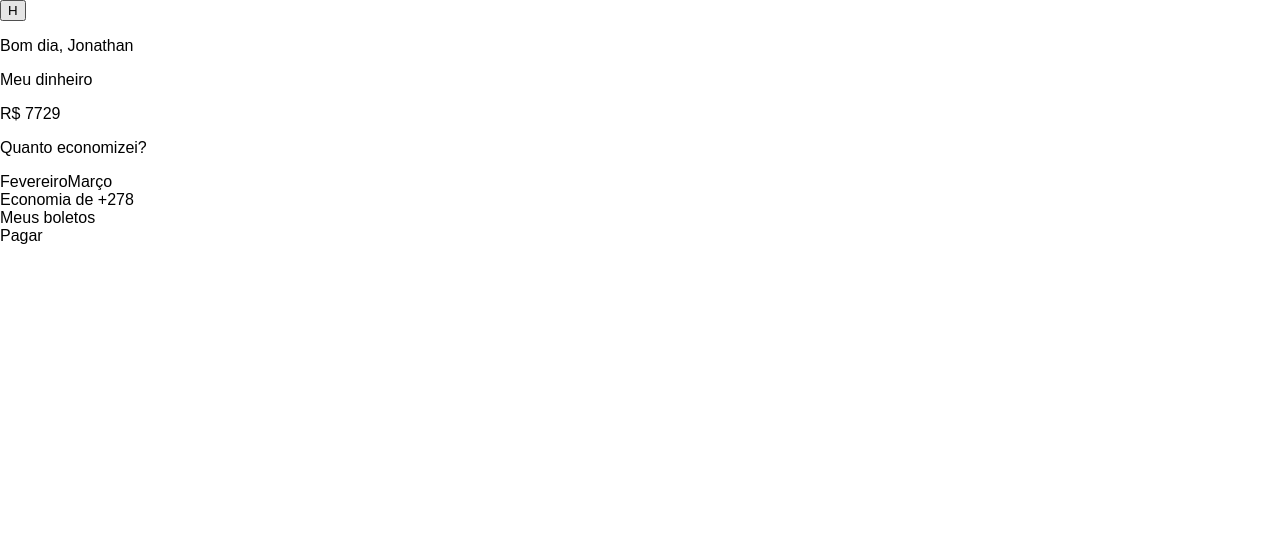
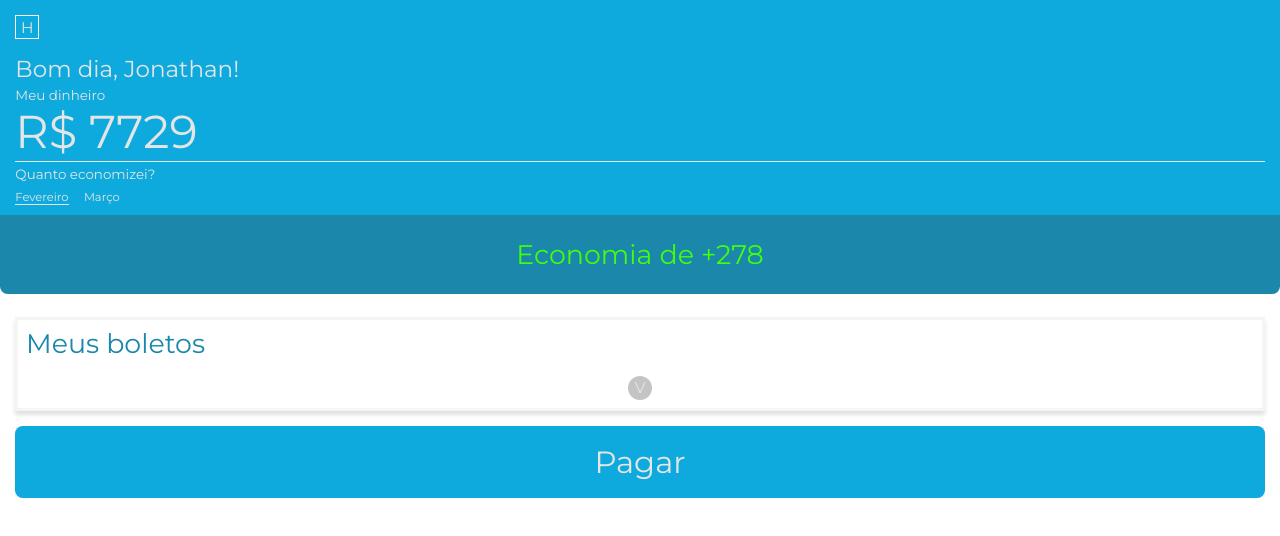
Before and after one commit to jonathan-santos/pague-ze, a React (Create React App) app: page / in a window 1280 px wide. Shown: the top 536 px of the page. Built offline with nearby package versions, Linux system fonts and the light colour scheme.

Commit message:
Stylized page Home and added state to it, added default app style to global.css

```diff
--- a/public/index.html
+++ b/public/index.html
@@ -1,43 +1,14 @@
 <!DOCTYPE html>
-<html lang="en">
+<html lang="pt-BR">
   <head>
     <meta charset="utf-8" />
-    <link rel="icon" href="%PUBLIC_URL%/favicon.ico" />
     <meta name="viewport" content="width=device-width, initial-scale=1" />
-    <meta name="theme-color" content="#000000" />
-    <meta
-      name="description"
-      content="Web site created using create-react-app"
-    />
-    <link rel="apple-touch-icon" href="%PUBLIC_URL%/logo192.png" />
-    <!--
-      manifest.json provides metadata used when your web app is installed on a
-      user's mobile device or desktop. See https://developers.google.com/web/fundamentals/web-app-manifest/
-    -->
-    <link rel="manifest" href="%PUBLIC_URL%/manifest.json" />
-    <!--
-      Notice the use of %PUBLIC_URL% in the tags above.
-      It will be replaced with the URL of the `public` folder during the build.
-      Only files inside the `public` folder can be referenced from the HTML.
-
-      Unlike "/favicon.ico" or "favicon.ico", "%PUBLIC_URL%/favicon.ico" will
-      work correctly both with client-side routing and a non-root public URL.
-      Learn how to configure a non-root public URL by running `npm run build`.
-    -->
-    <title>React App</title>
+    <link rel="preconnect" href="https://fonts.gstatic.com">
+    <link href="https://fonts.googleapis.com/css2?family=Montserrat&display=swap" rel="stylesheet">
+    <title>Pague Zé</title>
   </head>
   <body>
     <noscript>You need to enable JavaScript to run this app.</noscript>
     <div id="root"></div>
-    <!--
-      This HTML file is a template.
-      If you open it directly in the browser, you will see an empty page.
-
-      You can add webfonts, meta tags, or analytics to this file.
-      The build step will place the bundled scripts into the <body> tag.
-
-      To begin the development, run `npm start` or `yarn start`.
-      To create a production bundle, use `npm run build` or `yarn build`.
-    -->
   </body>
 </html>
--- a/src/global.css
+++ b/src/global.css
@@ -1,10 +1,30 @@
+:root {
+    font-size: 60%;
+
+    --cor-principal: #0EAADE;
+    --cor-principal-escuro: #1A87AB;
+    --cor-texto-claro: #E5E5E5;
+    --cor-fundo-claro: #FFFFFF;
+    --cor-fundo-semi-escuro: #F5F5F5;
+    --cor-positivo: #3FFF0F;
+    --cor-negativo: #FF5555;
+}
+
 *, *::before, *::after {
     box-sizing: border-box;
+    margin: 0;
+    padding: 0;
     text-rendering: optimizeLegibility;
 }
 
-html, body {
-    margin: 0;
-    padding: 0;
-    font-family: sans-serif;
+body {
+    background-color: var(--cor-fundo-claro);
 }
+
+body,
+input,
+button,
+textarea {
+    font: 500 1.6rem 'Montserrat', sans-serif;
+    color: var(--cor-texto-claro);
+}
--- a/src/pages/home/index.js
+++ b/src/pages/home/index.js
@@ -1,31 +1,55 @@
+import { useState } from "react"
+
+import './style.css'
+
 function Home() {
+    const [user, setUser] = useState({ name: "Jonathan", money: 7729 })
+    const [yearEconomy, setYearEconomy] = useState([
+        { month: "Fevereiro", value: "278" },
+        { month: "Março", value: "-50" }
+    ])
+    const [selectedMonth, setSelectedMonth] = useState(0)
+
+    const onMonthClicked = (index) => {
+        setSelectedMonth(index)
+    }
+
     return (
         <>
-            <button class='menu-button'>H</button>
+            <div className="topo">
+                <button className="menu-button">
+                    H
+                </button>
 
-            <p>Bom dia, Jonathan</p>
+                <p className='saudacao'>Bom dia, {user.name}!</p>
 
-            <p>Meu dinheiro</p>
+                <p className='subtitulo'>Meu dinheiro</p>
 
-            <p>R$ 7729</p>
+                <p className='dinheiro'>R$ {user.money}</p>
 
-            <p>Quanto economizei?</p>
+                <p className='subtitulo'>Quanto economizei?</p>
 
-            <div>
-                <span>Fevereiro</span>
-                <span>Março</span>
+                <div className="meses">
+                    {yearEconomy.map(({ month }, i) => (
+                        <span onClick={() => onMonthClicked(i)} key={i} className={i == selectedMonth ? 'selecionado' : ''}>{month}</span>
+                    ))}
+                </div>
             </div>
 
-            <div>
-                Economia de +278
+            <div className='economia' style={{ color: yearEconomy[selectedMonth].value > 0 ? 'var(--cor-positivo)' : 'var(--cor-negativo)' }}>
+                Economia de {yearEconomy[selectedMonth].value > 0 ? '+' : ''}{yearEconomy[selectedMonth].value}
             </div>
 
-            <div>
-                Meus boletos
-            </div>
+            <div className="fundo">
+                <div className='boletos'>
+                    <h2 className="titulo">Meus boletos</h2>
 
-            <div>
-                Pagar
+                    <button className='botao-expandir'>V</button>
+                </div>
+
+                <div className='pagar'>
+                    Pagar
+                </div>
             </div>
         </>
     )
--- /dev/null
+++ b/src/pages/home/style.css
@@ -0,0 +1,94 @@
+.topo {
+    padding: 1.6rem 1.6rem 1rem 1.6rem;
+    background-color: var(--cor-principal);
+    color: var(--cor-texto-claro);
+}
+
+.menu-button {
+    width: 2.5rem;
+    height: 2.5rem;
+    margin-bottom: 1.6rem;
+    border: 0.5px solid white;
+    background-color: transparent;
+}
+
+    .menu-button img {
+        width: 100%;
+        height: 100%;
+        object-fit: contain;
+    }
+
+.saudacao {
+    font-size: 2.4rem;
+}
+
+.subtitulo {
+    margin-top: 0.4rem;
+    font-size: 1.4rem;
+}
+
+.dinheiro {
+    border-bottom: 0.2rem solid var(--cor-texto-claro);
+    padding-bottom: 0.2rem;
+    font-size: 4.8rem;
+}
+
+.meses {
+    margin-top: 0.4rem;
+}
+
+    .meses > * {
+        margin-right: 1.6rem;
+        font-size: 1.2rem;
+    }
+
+    .meses .selecionado {
+        border-bottom: 0.2rem solid var(--cor-texto-claro);
+    }
+
+.economia {
+    padding: 2.4rem;
+    border-bottom-left-radius: 0.8rem;
+    border-bottom-right-radius: 0.8rem;
+    background-color: var(--cor-principal-escuro);
+    font-size: 2.8rem;
+    text-align: center;
+}
+
+.fundo {
+    padding: 2.4rem 1.6rem;
+}
+
+.boletos {
+    border: 0.4rem solid var(--cor-fundo-semi-escuro);
+    padding: 0.8rem;
+    display: flex;
+    flex-direction: column;
+    box-shadow: 0px 4px 4px rgba(0, 0, 0, 0.12);
+}
+
+    .boletos .titulo {
+        margin-bottom: 1.6rem;
+        color: var(--cor-principal-escuro);
+        font-size: 2.8rem;
+        font-weight: normal;
+    }
+
+    .boletos .botao-expandir {
+        width: 2.5rem;
+        height: 2.5rem;
+        border: 0;
+        border-radius: 100%;
+        align-self: center;
+        background-color: #C4C4C4;
+    }
+
+.pagar {
+    margin-top: 1.6rem;
+    padding: 1.8rem;
+    border-radius: 0.8rem;
+    background-color: var(--cor-principal);
+    color: var(--cor-texto);
+    font-size: 3.2rem;
+    text-align: center;
+}
```
